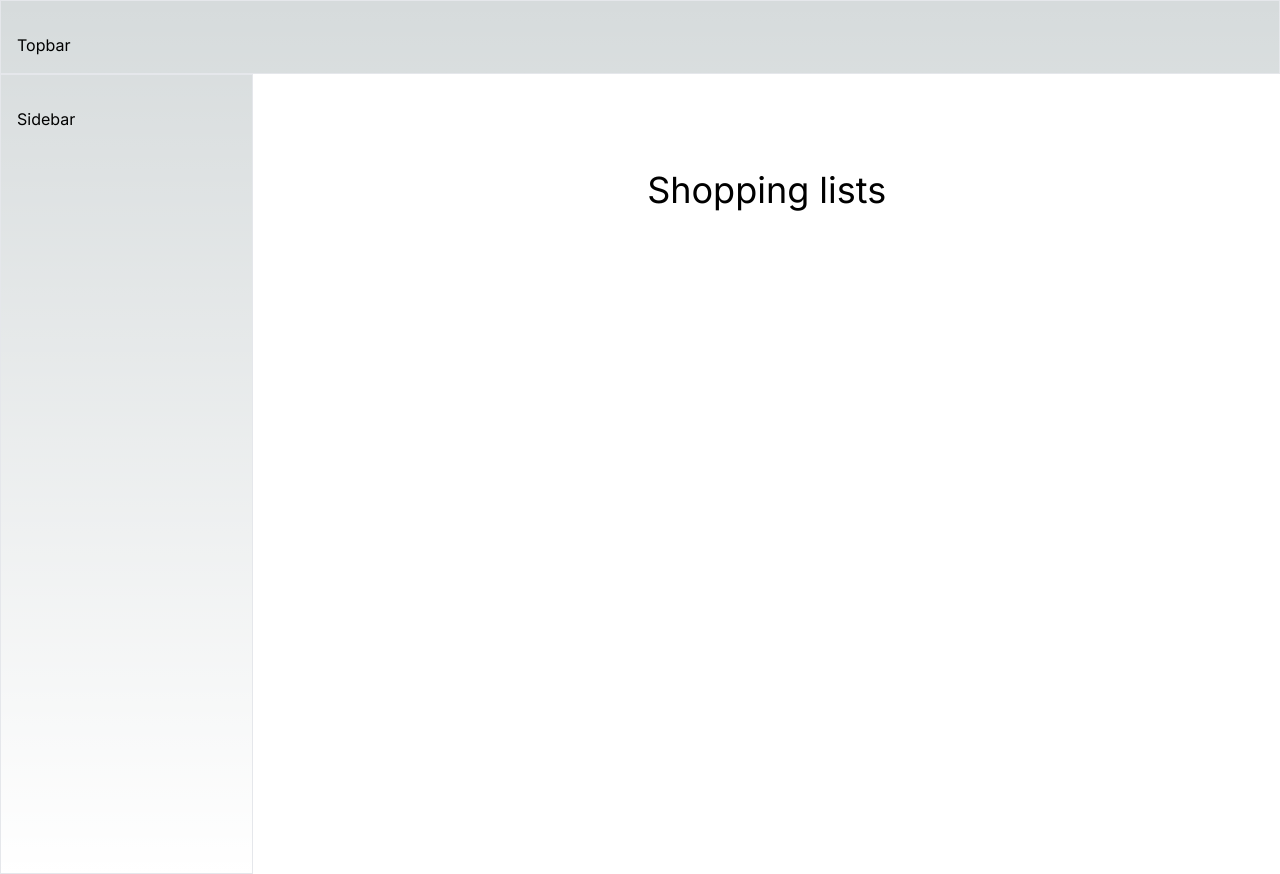
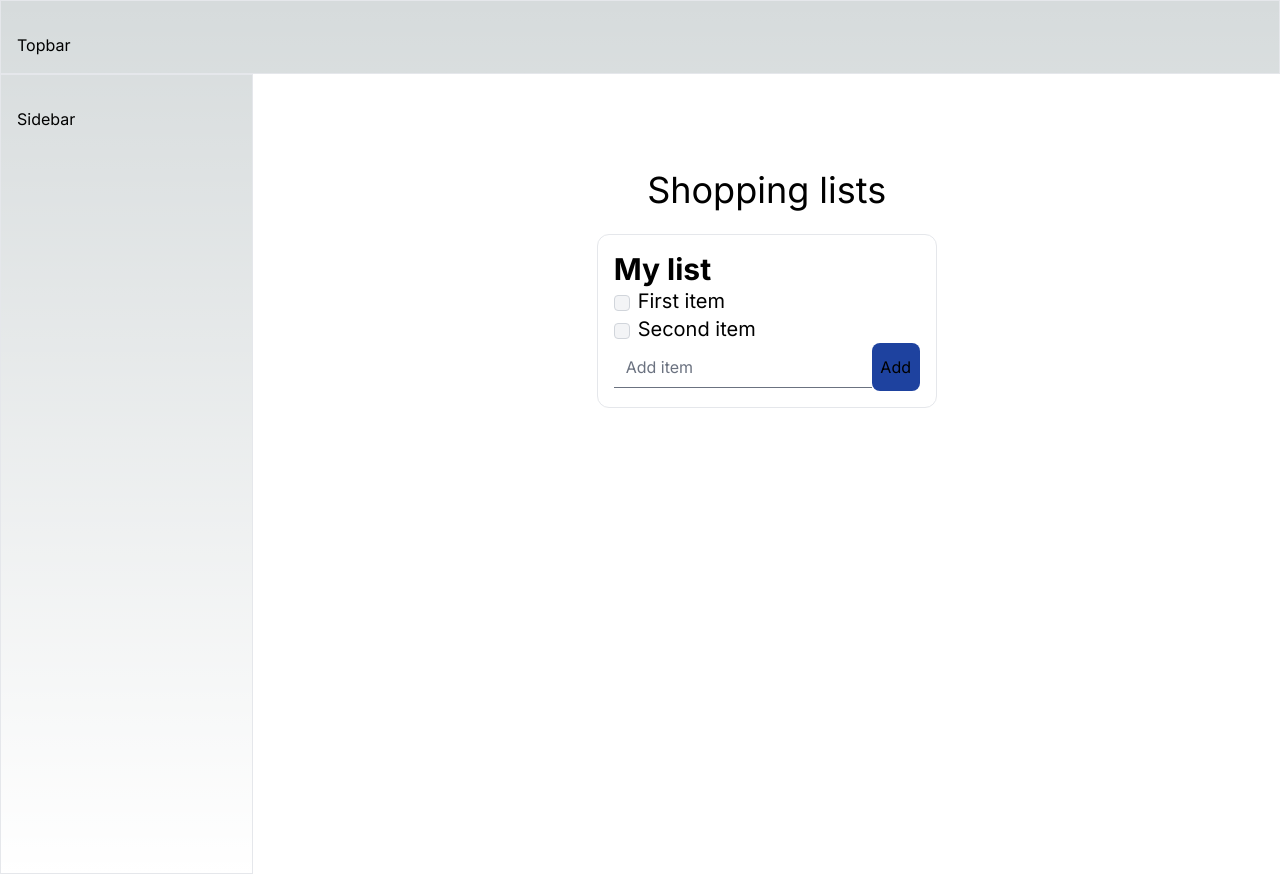
Before and after one commit to dejan966/shoppingLists, a Next.js app: page / in a window 1280 px wide. Built offline with nearby package versions, Linux system fonts and the light colour scheme.

Commit message:
Displays shopping lists

```diff
--- a/package.json
+++ b/package.json
@@ -12,6 +12,7 @@
     "check-types": "tsc --pretty --noEmit"
   },
   "dependencies": {
+    "axios": "^1.6.7",
     "flowbite": "^2.3.0",
     "flowbite-react": "^0.7.2",
     "next": "14.1.0",
--- a/src/app/api/shoppingLists/data.ts
+++ b/src/app/api/shoppingLists/data.ts
@@ -1,6 +1,7 @@
 export const shoppingLists = [
   {
     id: 1,
+    name: 'My list',
     item: ['First item', 'Second item'],
   },
 ]
--- a/src/app/page.tsx
+++ b/src/app/page.tsx
@@ -1,7 +1,55 @@
+'use client'
+
+import { ShoppingListType } from '@/models/shoppingList'
+import axios from 'axios'
+import { useEffect, useState } from 'react'
+
 export default function Home() {
+  const [shoppingLists, setShoppingLists] = useState<ShoppingListType[]>([])
+  useEffect(() => {
+    axios.get('api/shoppingLists').then((response: any) => {
+      setShoppingLists(response.data)
+    })
+  }, [])
   return (
-    <h1 className="flex justify-center text-4xl w-full min-h-screen bg-white p-24">
-      Shopping lists
-    </h1>
+    <div className="text-center w-full min-h-screen bg-white p-24">
+      <h1 className=" text-4xl">Shopping lists</h1>
+      <br />
+      <div className="flex justify-center items-center">
+        {shoppingLists.map((shoppingList: ShoppingListType) => {
+          return (
+            <div
+              className="text-start border rounded-xl p-4"
+              key={shoppingList.id}
+            >
+              <h1 className="text-3xl font-bold">{shoppingList.name}</h1>
+              {shoppingList.item.map((item: any, i: number) => (
+                <div className="text-xl" key={i}>
+                  <input
+                    type="checkbox"
+                    className="w-4 h-4 text-xl text-blue-600 bg-gray-100 border-gray-300 rounded focus:ring-blue-500 dark:focus:ring-blue-600"
+                  />
+                  <label className="ms-2 text-xl">{item}</label>
+                </div>
+              ))}
+              <div>
+                <input
+                  type="text"
+                  name="newItem"
+                  placeholder="Add item"
+                  className="border-t-0 border-l-0 border-r-0 hover:border-y-black"
+                />
+                <button
+                  type="button"
+                  className="w-12 h-12 bg-blue-800 hover:bg-blue-500 rounded-lg"
+                >
+                  Add
+                </button>
+              </div>
+            </div>
+          )
+        })}
+      </div>
+    </div>
   )
 }
--- /dev/null
+++ b/src/models/shoppingList.ts
@@ -0,0 +1,5 @@
+export type ShoppingListType = {
+  id: number
+  name: string
+  item: string[]
+}
```
Also changed, not shown: 1 other file (tests, documents, lock files or other folders).
